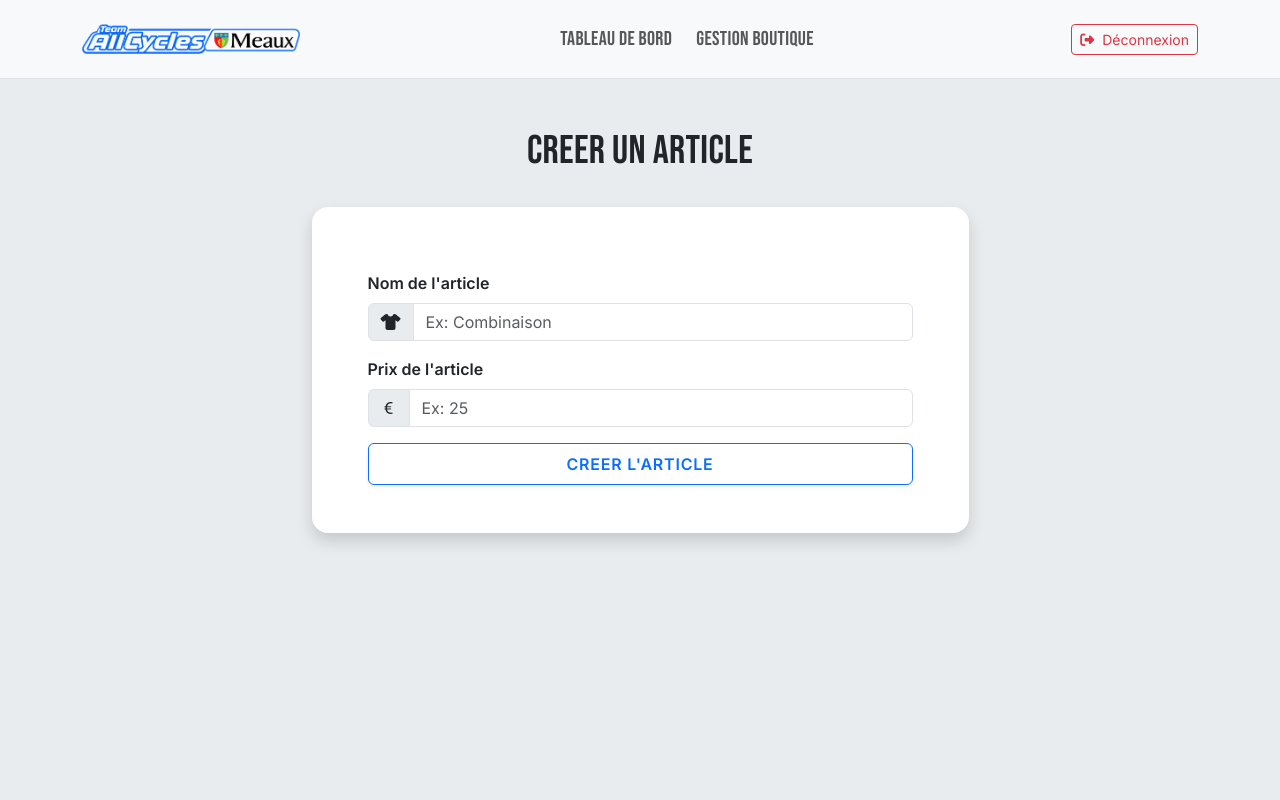
After one commit to jordantalo/Allcycles, a Django app: page /shop/admin/manage/article/create in a window 1280 px wide. The commit adds this page. Run offline with Django 5.2, Linux system fonts and the light colour scheme; the visitor is signed in with stand-in values (Sample User, id 1); some libraries are stand-ins or nearby versions.

Commit message:
shop over - miss refactoring and protect members app

```diff
--- a/app/shop/data.py
+++ /dev/null
@@ -1,6 +0,0 @@
-PASSWORDS = {
-    "!!comm@ndeTenuesOpen!!": "OPEN",
-    "!!comm@ndeTenuesAccess!!": "ACCESS",
-    "!!comm@ndeTenuesDn3!!": "DN3",
-    "!!comm@ndeTenues!!": "STANDARD",
-}
--- a/app/shop/forms.py
+++ b/app/shop/forms.py
@@ -1,5 +1,22 @@
 from django import forms
-from .models import OrderItem, Order, Campaign, PackageGroup, GroupeArticleConfig
+from decimal import Decimal, InvalidOperation
+from .models import OrderItem, Order, Campaign, PackageGroup, GroupeArticleConfig, Article
+
+class ArticleForm(forms.ModelForm):
+
+    class Meta:
+        model = Article
+        fields = ['name', 'price']
+
+    def __init__(self, *args, **kwargs):
+        super().__init__(*args, **kwargs)
+
+        if self.data:
+            data = self.data.copy()
+            field_name = self.add_prefix('price')
+            if field_name in data and isinstance(data[field_name], str):
+                data[field_name] = data[field_name].replace(',', '.').strip()
+            self.data = data
 
 class GroupArticleConfigForm(forms.ModelForm):
 
--- /dev/null
+++ b/app/shop/templates/shop/components/article_form.html
@@ -0,0 +1,48 @@
+{% if request.resolver_match.url_name == 'update_article' %}
+<h1 class="text-center mb-5">Modifier un article</h1>
+{% else %}
+<h1 class="text-center mb-5">Creer un article</h1>
+{% endif %}
+  <div class="row justify-content-center">
+    <div class="col-12 col-md-9 col-xl-7">
+
+      <form method="post" class="bg-body shadow p-4 p-md-5 rounded-4 row g-3" novalidate>
+        {% csrf_token %}
+	      <div class="col-12">
+		      <label for="article-name" class="form-label fw-semibold">Nom de l'article</label>
+		      <div class="input-group">
+			      <span class="input-group-text bg-body-secondary" id="basic-addon3"><i class="fa-solid fa-shirt"></i></span>
+			      <input type="text" class="form-control {% if form.errors.name %}is-invalid{% endif %}" id="article-name" name="name" value="{{ form.name.value|default:'' }}"
+				      aria-describedby="basic-addon3 basic-addon4" placeholder="Ex: Combinaison" required />
+            {% if form.errors.name %}
+            <div class="invalid-feedback small">{{ form.errors.name.0 }}</div>
+            {% endif %}
+          </div>
+        </div>
+
+        <div class="col-12">
+		      <label for="article-unit-price" class="form-label fw-semibold">Prix de l'article</label>
+		      <div class="input-group">
+			      <span class="input-group-text bg-body-secondary" id="basic-addon3"><i class="bi bi-currency-euro"></i></span>
+		        <input type="text" class="form-control {% if form.errors.price %}is-invalid{% endif %}" id="article-unit-price" name="price" value="{{ form.price.value|default:'' }}"
+				      aria-describedby="basic-addon3 basic-addon4" placeholder="Ex: 25" required />
+            {% if form.errors.price %}
+            <div class="invalid-feedback small">{{ form.errors.price.0 }}</div>
+            {% endif %}
+          </div>
+        </div>
+
+        <div class="col-12">
+          <button type="submit" class="btn btn-outline-primary w-100 py-2 text-uppercase fw-bold shadow-sm"
+		        style="letter-spacing: 0.05em;">
+            {% if request.resolver_match.url_name == 'update_article' %}
+            Modifier l'article
+            {% else %}
+            Creer l'article
+            {% endif %}
+          </button>
+        </div>
+      </form>
+
+    </div>
+  </div>
--- /dev/null
+++ b/app/shop/templates/shop/manage_article.html
@@ -0,0 +1,52 @@
+{% extends 'shop/base.html' %}
+{% load static %}
+
+{% block title %}Gestion d'un article{% endblock title %}
+
+{% block content %}
+
+<div class="bg-body-secondary py-5 flex-grow-1">
+  <div class="container">
+    {% include "shop/components/article_form.html" %}
+
+    {% if request.resolver_match.url_name == 'update_article' %}
+    <div class="mt-5">
+        <div class="row justify-content-center">
+          <div class="col-12 col-md-9 col-xl-7">
+            <div class="bg-danger-subtle rounded-2 p-3">
+              <h3 class="h5 text-danger text-center">Supprimer l'article</h3>
+              <div class="text-center">
+                <button type="button" class="btn btn-danger btn-sm" data-bs-toggle="modal" data-bs-target="#deleteArticleModal">Supprimer</button>
+              </div>
+            </div>
+          </div>
+        </div>
+      </div>
+    </div>
+    {% endif %}
+
+  </div>
+</div>
+
+
+{% if request.resolver_match.url_name == 'update_article' %}
+<div class="modal fade" id="deleteArticleModal" tabindex="-1" aria-labelledby="exampleModalLabel" aria-hidden="true">
+  <div class="modal-dialog modal-dialog-centered">
+    <div class="modal-content bg-danger-subtle">
+      <div class="modal-header border-danger border-bottom">
+        <h1 class="modal-title fs-5" id="exampleModalLabel">Êtes-vous sûr de supprimer l'article {{ form.name.value }} ?</h1>
+        <button type="button" class="btn-close" data-bs-dismiss="modal" aria-label="Close"></button>
+      </div>
+      <div class="modal-footer">
+        <button type="button" class="btn btn-secondary btn-sm" data-bs-dismiss="modal">Annuler</button>
+        <form action="{% url 'shop:delete_article' article_id %}" method="post">
+          {% csrf_token %}
+          <button type="submit" class="btn btn-danger btn-sm">Oui, supprimer</button>
+        </form>
+      </div>
+    </div>
+  </div>
+</div>
+{% endif %}
+
+{% endblock content %}
--- a/app/shop/templates/shop/recap.html
+++ b/app/shop/templates/shop/recap.html
@@ -46,7 +46,7 @@
 
                         <!-- Infos de l'article (Nom, Quantité, Taille) -->
                         <div>
-                          <h6 class="mb-1">{{ item.article.get_name_display }}</h6>
+                          <h6 class="mb-1">{{ item.article.name }}</h6>
                           <div class="text-muted small d-flex gap-2 align-items-center">
                             <span>Qté : <strong>{{ item.quantity }}</strong></span>
                             <span>•</span>
--- a/app/shop/urls.py
+++ b/app/shop/urls.py
@@ -16,7 +16,10 @@ urlpatterns = [
     path("admin/<int:campaign_id>/export-adherents", views.export_adherents, name="export_adherents"),
     path("admin/<int:campaign_id>/export-articles", views.export_articles, name="export_articles"),
     path("admin/manage", views.manage, name="manage"),
-    path("admin/manage/groups/<int:group_id>/update", views.update_group, name="update_group"),
-    path("admin/manage/groups/create", views.create_group, name="create_group"),
-    path("admin/manage/groups/<int:group_id>delete", views.delete_group, name="delete_group"),
+    path("admin/manage/group/<int:group_id>/update", views.update_group, name="update_group"),
+    path("admin/manage/group/create", views.create_group, name="create_group"),
+    path("admin/manage/group/<int:group_id>delete", views.delete_group, name="delete_group"),
+    path("admin/manage/article/<int:article_id>/update", views.update_article, name="update_article"),
+    path("admin/manage/article/create", views.create_article, name="create_article"),
+    path("admin/manage/article/<int:article_id>/delete", views.delete_article, name="delete_article"),
 ]
--- a/app/shop/views.py
+++ b/app/shop/views.py
@@ -4,9 +4,8 @@ from django.utils import timezone
 from django.contrib import messages
 from django.db.models import F, Sum
 
-from .models import Article, Order, OrderItem, Campaign, PackageGroup, GroupeArticleConfig
-from .forms import OrderItemForm, OrderForm, CampaignForm, PackageGroupForm, GroupArticleConfigForm
-from .data import PASSWORDS
+from .models import *
+from .forms import *
 from .decorators import shop_manager_required
 
 from django.contrib.auth import login
@@ -36,11 +35,10 @@ def shop_login(request):
 
     if request.method == 'POST':
         password = request.POST.get("password")
-
-        if password in PASSWORDS.keys():
-            print("bien entree")
+        group = PackageGroup.objects.filter(access_code=password).first()
+        if group:
             request.session["has_shop_access"] = True
-            request.session["shop_group"] = PASSWORDS[password]
+            request.session["shop_group"] = group.name
 
             order_id = request.POST.get("order_id")
             email = request.POST.get("email")
@@ -97,6 +95,15 @@ def shop(request):
     articles = Article.objects.all().order_by('name')
     shop_group = request.session["shop_group"]
 
+    items = GroupeArticleConfig.objects.filter(group__name=shop_group).order_by('article__name')
+
+    for article in articles:
+
+        article.quantity = 0
+        item = items.filter(article_id=article.id).first()
+        if item:
+            article.quantity = item.quantity
+
     if request.method == "POST":
 
         order_form = OrderForm(request.POST, instance=order)
@@ -126,14 +133,11 @@ def shop(request):
             order_item = OrderItem.objects.filter(order=order, article=article).first()
             article.form = OrderItemForm(instance=order_item)
 
-    for article in articles:
-        if shop_group in article.package_config and article.package_config[shop_group] != 0:
-            article.is_package_included = True
-            article.quantity = article.package_config[shop_group]
 
     context = {
         "articles": articles,
         "order_form": order_form,
+        "items": items,
     }
 
     return render(request, "shop/shop.html", context)
@@ -173,8 +177,7 @@ def create_order(order:Order, articles:list[Article], shop_group):
             order_item.unit_price = article.price
             order_item.save()
 
-            package_qty = None
-            package_qty = article.package_config.get(shop_group, 0)
+            package_qty = article.quantity
 
             qty = form.cleaned_data['quantity']
             price = article.price
@@ -255,6 +258,7 @@ def admin_dashboard(request):
     }
     return render(request, "shop/admin_dashboard.html", context)
 
+
 def add_campaign_context(selected_campaign):
     total = 0
     total_club = 0
@@ -275,12 +279,7 @@ def add_campaign_context(selected_campaign):
         total_price=Sum(F('quantity') * F('unit_price'))
     )
 
-    ARTICLE_LABELS = dict(Article.ARTICLE_CHOICES)
-
     for row in inventory_stats:
-        tech_name = row['article_name']
-        pretty_name = ARTICLE_LABELS.get(tech_name, tech_name)
-        row['article_name'] = pretty_name
         row['size'] = row['size'].upper()
 
     selected_campaign.articles = inventory_stats
@@ -391,11 +390,11 @@ def get_inventory_stats(campaign_id):
 
     return inventory_stats
 
+@shop_manager_required
 def manage(request):
 
     articles = Article.objects.all().order_by('name')
     groups = PackageGroup.objects.all().order_by('-package_value')
-
 
     context = {
         'articles': articles,
@@ -404,6 +403,7 @@ def manage(request):
 
     return render(request, "shop/manage.html", context)
 
+@shop_manager_required
 def create_group(request):
     articles = Article.objects.all().order_by('name')
     form_group = PackageGroupForm()
@@ -424,6 +424,7 @@ def create_group(request):
 
     return render(request, "shop/create_group.html", context)
 
+@shop_manager_required
 def update_group(request, group_id):
 
     group = get_object_or_404(PackageGroup, id=group_id)
@@ -450,6 +451,7 @@ def update_group(request, group_id):
 
     return render(request, "shop/update_group.html", context)
 
+@shop_manager_required
 def delete_group(request, group_id):
     group = get_object_or_404(PackageGroup, id=group_id)
 
@@ -497,3 +499,49 @@ def prepare_context(group, articles):
             if item.article.id == article.id:
                 article.form = GroupArticleConfigForm(instance=item)
                 continue
+
+@shop_manager_required
+def update_article(request, article_id):
+
+    article = get_object_or_404(Article, id=article_id)
+    form = ArticleForm(instance=article)
+
+    if request.method == 'POST':
+        form = ArticleForm(request.POST, instance=article)
+        if form.is_valid():
+            form.save()
+            return redirect("shop:manage")
+
+    context = {
+        'form': form,
+        'article_id': article.id
+    }
+
+    return render(request, "shop/manage_article.html", context)
+
+@shop_manager_required
+def create_article(request):
+
+    form = ArticleForm()
+    if request.method == 'POST':
+        form = ArticleForm(request.POST)
+        if form.is_valid():
+            form.save()
+            return redirect("shop:manage")
+
+    context = {
+        'form': form,
+    }
+
+    return render(request, "shop/manage_article.html", context)
+
+@shop_manager_required
+def delete_article(request, article_id):
+
+    article = get_object_or_404(Article, id=article_id)
+
+    if (request.method == 'POST'):
+        article.delete()
+        messages.success(request, "L'article a été supprimé avec succès.")
+
+        return (redirect('shop:manage'))
```
Also changed, not shown: app/shop/models.py (+3 -16 lines), app/shop/templates/shop/manage.html (+6 -6 lines), app/shop/templates/shop/shop.html (+10 -13 lines), app/shop/migrations/0007_alter_article_name_alter_article_price_and_more.py (added), app/shop/migrations/0008_remove_article_package_config_alter_orderitem_size.py (added).
